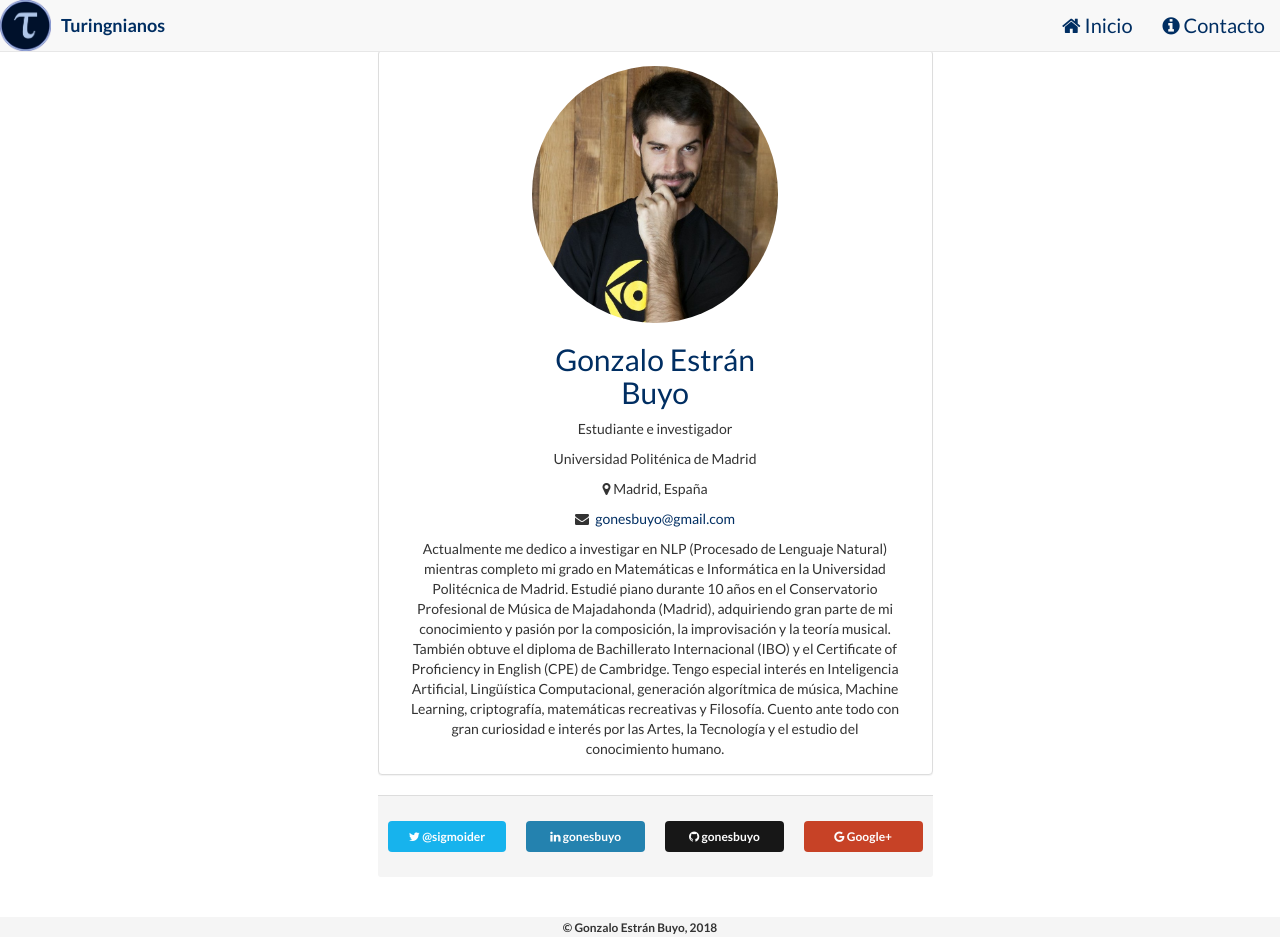
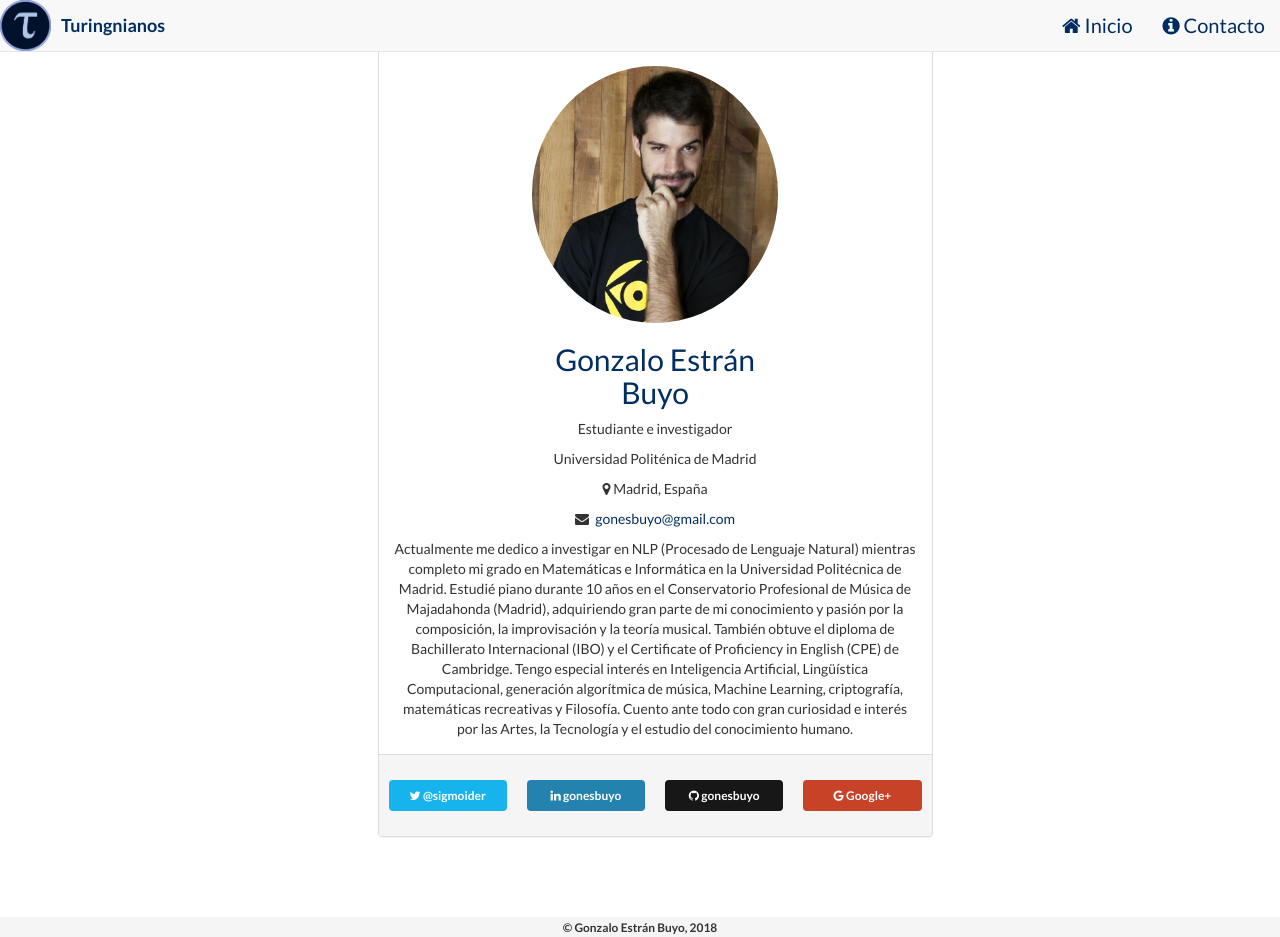
Before and after one commit to turingnianos/turingnianos.github.io, a Jekyll site: the page built from about/index.html, in a window 1280 px wide and 937 px high. Built offline with Jekyll 4.4.1, drawn with Linux system fonts in a browser that asks for light colours; nearby versions of some CDN libraries; comment, search, counter and statistics services are not loaded.

Commit message:
Update index.html

```diff
--- a/about/index.html
+++ b/about/index.html
@@ -3,7 +3,6 @@ layout: default
 title: Contacto
 date: 2018-01-03 17:38
 ---
-
 
 
 <div class="container">
@@ -25,8 +24,9 @@ date: 2018-01-03 17:38
           <div class="row">
             <div class="col-lg-12">
               <div class="row">
-                <div class="centered-text col-sm-offset-3 col-sm-6 col-md-offset-3 col-md-6 col-lg-offset-3 col-lg-6"
-                    <div itemscope itemtype="http://schema.org/Person" >
+                <div class="centered-text col-sm-offset-3 col-sm-6 col-md-offset-3 col-md-6 col-lg-offset-3 col-lg-6">
+
+                  <div itemscope itemtype="http://schema.org/Person" >
                     <h2> <span itemprop="name">{{site.data.personal.name}}</span></h2>
                     <p itemprop="jobTitle">{{site.data.personal.position}}</p>
                     <p><span itemprop="affiliation">{{site.data.personal.company}}</span></p>
@@ -40,7 +40,6 @@ date: 2018-01-03 17:38
             </div>
             {% if site.data.personal.bio %}
               <div class="col-lg-12 centered-text">
-                <style> body { text-align: justify; } </style>
                 {{site.data.personal.bio}}
               </div>
             {% endif %}
```
